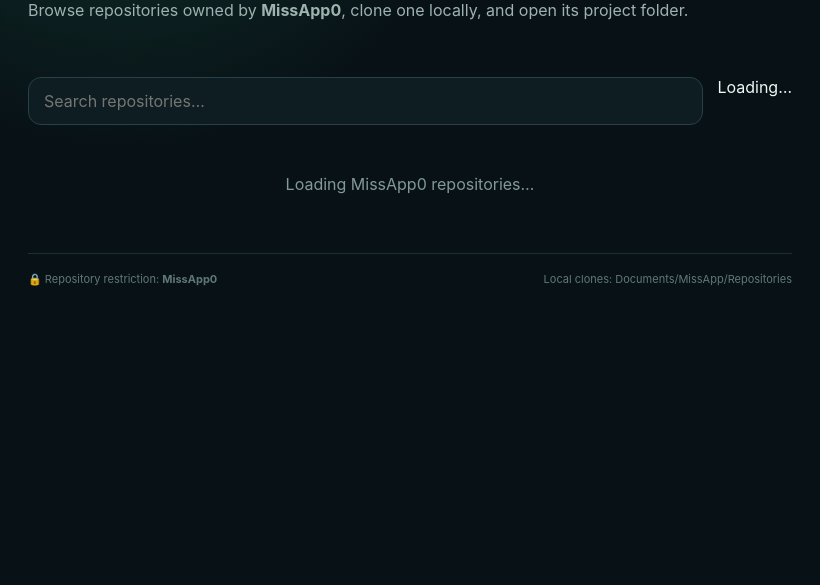
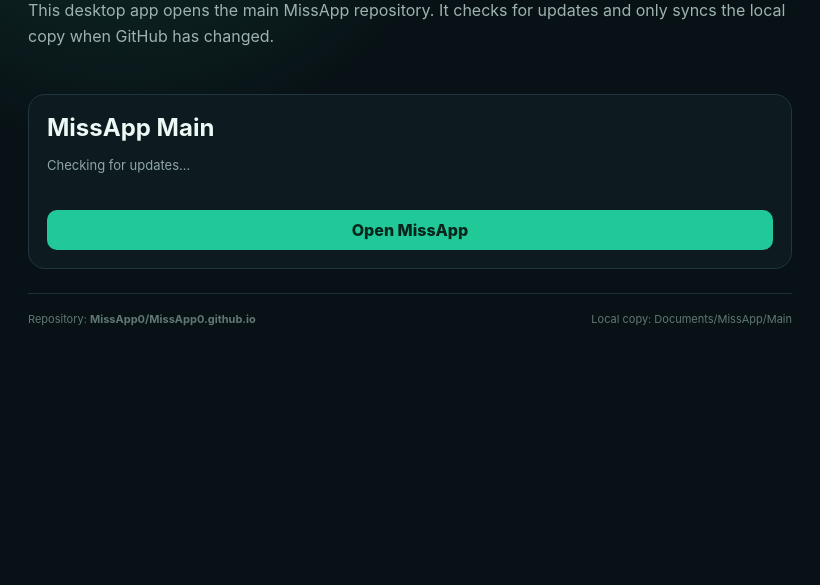
Before and after one commit to MissApp0/MissApp-Electron, an Electron app: page cloner.html in a window 820 px wide. Shown: the part 215-800 px from the top of the page. Drawn offline with Linux system fonts and the light colour scheme.

Commit message:
Simplify desktop app to main repo update sync

```diff
--- a/cloner.html
+++ b/cloner.html
@@ -1 +1,16 @@
-<!doctype html><html lang="en"><head><meta charset="utf-8"><meta name="viewport" content="width=device-width,initial-scale=1"><title>MissApp GitHub Cloner</title><link rel="stylesheet" href="cloner.css"></head><body><main class="shell"><header class="topbar"><div class="brand"><div class="logo">M</div><div><strong>MissApp</strong><span>GitHub Cloner</span></div></div><button id="refresh" class="secondary">↻ Refresh</button></header><section class="hero"><span class="eyebrow">MISSAPP0 ONLY</span><h1>Clone your MissApp repositories.</h1><p>Browse repositories owned by <b>MissApp0</b>, clone one locally, and open its project folder.</p></section><div id="notice" class="notice" hidden></div><section class="toolbar"><input id="search" type="search" placeholder="Search repositories…"><span id="count">Loading…</span></section><section id="repos" class="repos"><div class="loading">Loading MissApp0 repositories…</div></section><footer><span>🔒 Repository restriction: <b>MissApp0</b></span><span>Local clones: Documents/MissApp/Repositories</span></footer></main><script src="cloner.js"></script></body></html>
+<!doctype html>
+<html lang="en">
+<head><meta charset="utf-8"><meta name="viewport" content="width=device-width,initial-scale=1"><title>MissApp</title><link rel="stylesheet" href="cloner.css"></head>
+<body>
+<main class="shell">
+  <header class="topbar"><div class="brand"><div class="logo">M</div><div><strong>MissApp</strong><span>Desktop</span></div></div></header>
+  <section class="hero"><span class="eyebrow">MISSAPP</span><h1>Open MissApp.</h1><p>This desktop app opens the main MissApp repository. It checks for updates and only syncs the local copy when GitHub has changed.</p></section>
+  <div id="notice" class="notice" hidden></div>
+  <section class="repo">
+    <h2>MissApp Main</h2><p id="status">Checking for updates…</p>
+    <div class="actions"><button id="open" class="primary">Open MissApp</button><button id="update" class="secondary" hidden>Update</button></div>
+  </section>
+  <footer><span>Repository: <b>MissApp0/MissApp0.github.io</b></span><span>Local copy: Documents/MissApp/Main</span></footer>
+</main>
+<script src="cloner.js"></script>
+</body></html>
```
